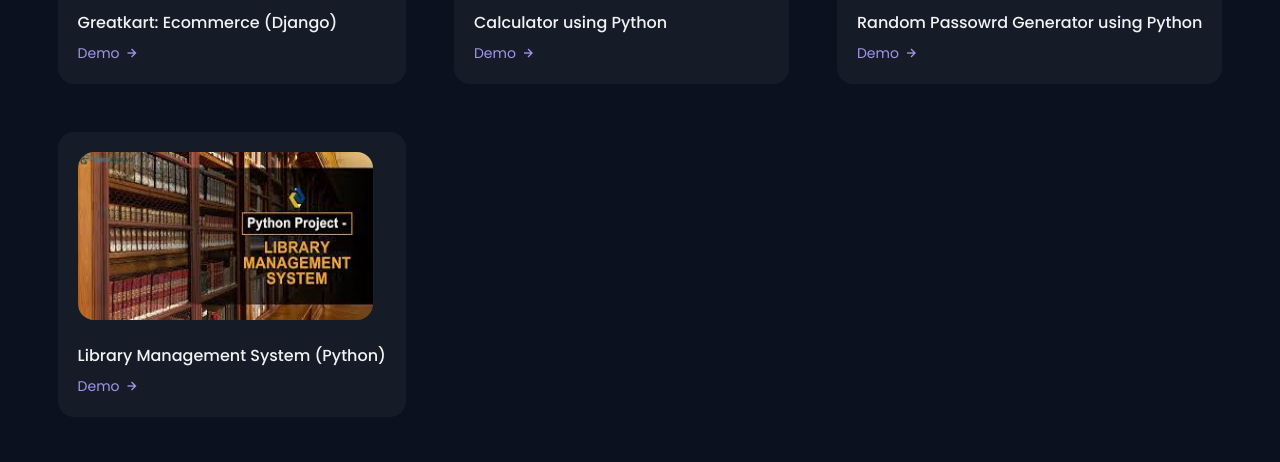
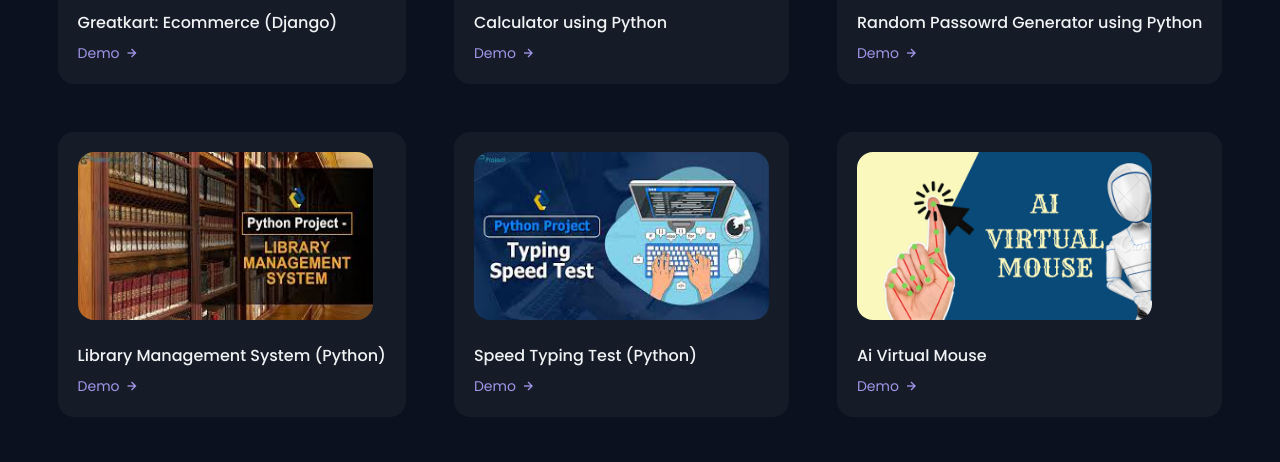
Before and after one commit to legendajar/personal_portfolio, a plain HTML site: page index.html in a window 1280 px wide. Shown: the part 2860-3322 px from the top of the page. Drawn offline with nearby package versions, Linux system fonts and the light colour scheme.

Commit message:
Added more projects

```diff
--- a/index.html
+++ b/index.html
@@ -519,7 +519,7 @@
                                 Demo <i class="bx bx-right-arrow-alt work__icon"></i>
                             </a>
                     </div>
-                    <!-- <div class="work__card mix python">
+                    <div class="work__card mix python">
                         <img src="assets/img/projects_thumbnail/speed-typing-test-python.jpg" alt="" class="work__img">
                         <h3 class="work__title">
                             Speed Typing Test (Python)
@@ -546,7 +546,7 @@
                         <a href="" class="work__button">
                                 Demo <i class="bx bx-right-arrow-alt work__icon"></i>
                             </a>
-                    </div> -->
+                    </div>
                 </div>
             </section>
 
```
Also changed, not shown: assets/img/Black___White_Minimalist_Business_Logo-removebg-preview.png (deleted), 1 other file.
